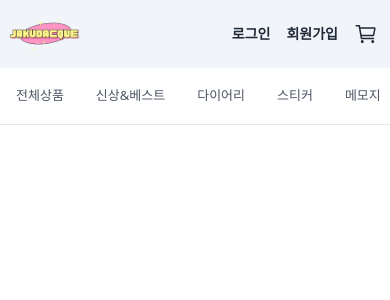
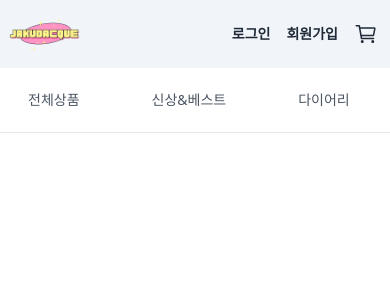
Before and after one commit to FRONTENDBOOTCAMP-11th/Jakudacque, a React (Vite) app: page / in a window 390 px wide. Shown: the top 300 px of the page. Built offline with nearby package versions, Linux system fonts and the light colour scheme; a web font is replaced by a local one.

Commit message:
💄 css파일 지우고 테일윈드css로 변경경

```diff
--- a/src/components/layout/Category.css
+++ /dev/null
@@ -1,97 +0,0 @@
-.nav-container {
-    width: 100%;
-    background-color: #ffffff;
-    border-bottom: 1px solid #e5e7eb;
-    overflow-x: auto;
-    -webkit-overflow-scrolling: touch;
-    scrollbar-width: none; /* Firefox */
-    -ms-overflow-style: none; /* IE and Edge */
-}
-
-/* Chrome, Safari, Opera 스크롤바 숨기기 */
-.nav-container::-webkit-scrollbar {
-    display: none;
-}
-
-.nav-wrapper {
-    max-width: 1280px;
-    margin: 0 auto;
-    padding: 0 1rem;
-}
-
-.nav-menu {
-    display: flex;
-    justify-content: flex-start;
-    align-items: center;
-    height: 64px;
-}
-
-.nav-items {
-    display: flex;
-    gap: 2rem;
-    white-space: nowrap;
-}
-
-.nav-item {
-    position: relative;
-    padding: 0.5rem 0.75rem;
-    font-size: 0.875rem;
-    font-weight: 500;
-    color: #4b5563;
-    text-decoration: none;
-    transition: color 0.2s;
-    cursor: pointer;
-    border: none;
-    background: none;
-    flex-shrink: 0;
-}
-
-.nav-item:hover {
-    color: #FCD34D;
-}
-
-.nav-item.active {
-    color: #FCD34D;
-}
-
-.nav-item.active::after {
-    content: '';
-    position: absolute;
-    bottom: -1px;
-    left: 0;
-    width: 100%;
-    height: 2px;
-    background-color: #FCD34D;
-}
-
-/* 반응형 스타일 */
-@media (max-width: 768px) {
-    .nav-wrapper {
-        padding: 0 0.5rem;
-    }
-
-    .nav-menu {
-        height: 56px;
-    }
-
-    .nav-items {
-        gap: 1rem;
-    }
-
-    .nav-item {
-        padding: 0.5rem;
-        font-size: 0.813rem;
-    }
-}
-
-/* 작은 모바일 화면 */
-@media (max-width: 320px) {
-    .nav-item {
-        padding: 0.4rem;
-        font-size: 0.75rem;
-    }
-
-    .nav-items {
-        gap: 0.5rem;
-    }
-}
--- a/src/components/layout/Category.jsx
+++ b/src/components/layout/Category.jsx
@@ -1,5 +1,4 @@
 import { useState } from 'react';
-import './Category.css';
 
 const Category = () => {
     const [activeItem, setActiveItem] = useState(null);
@@ -12,23 +11,23 @@ const Category = () => {
         '메모지',
         '마스킹 테이프',
         '키링',
-        '고객센터'
+        '고객센터',
     ];
 
-    const handleClick = (item) => {
-        setActiveItem(item);
-    };
-
     return (
-        <nav className="nav-container">
-            <div className="nav-wrapper">
-                <div className="nav-menu">
-                    <div className="nav-items">
+        <nav className="w-full bg-white border-b border-gray-200 [&::-webkit-scrollbar]:hidden [-ms-overflow-style:none] [scrollbar-width:none] overflow-x-auto">
+            <div className="max-w-7xl mx-auto px-4 md:px-6">
+                <div className="flex justify-start items-center h-16 md:h-14">
+                    <div className="flex gap-12 md:gap-8 sm:gap-2 whitespace-nowrap">
                         {menuItems.map((item) => (
                             <button
                                 key={item}
-                                className={`nav-item ${activeItem === item ? 'active' : ''}`}
-                                onClick={() => handleClick(item)}
+                                className={`relative px-3 py-2 md:py-1.5 text-sm md:text-[15px] sm:text-xs font-medium
+                                transition-colors duration-200 border-0 bg-transparent cursor-pointer shrink-0
+                                ${activeItem === item
+                                    ? 'text-yellow-300 after:content-[""] after:absolute after:bottom-[-1px] after:left-0 after:w-full after:h-0.5 after:bg-yellow-300'
+                                    : 'text-gray-600 hover:text-yellow-300'}`}
+                                onClick={() => setActiveItem(item)}
                             >
                                 {item}
                             </button>
```
